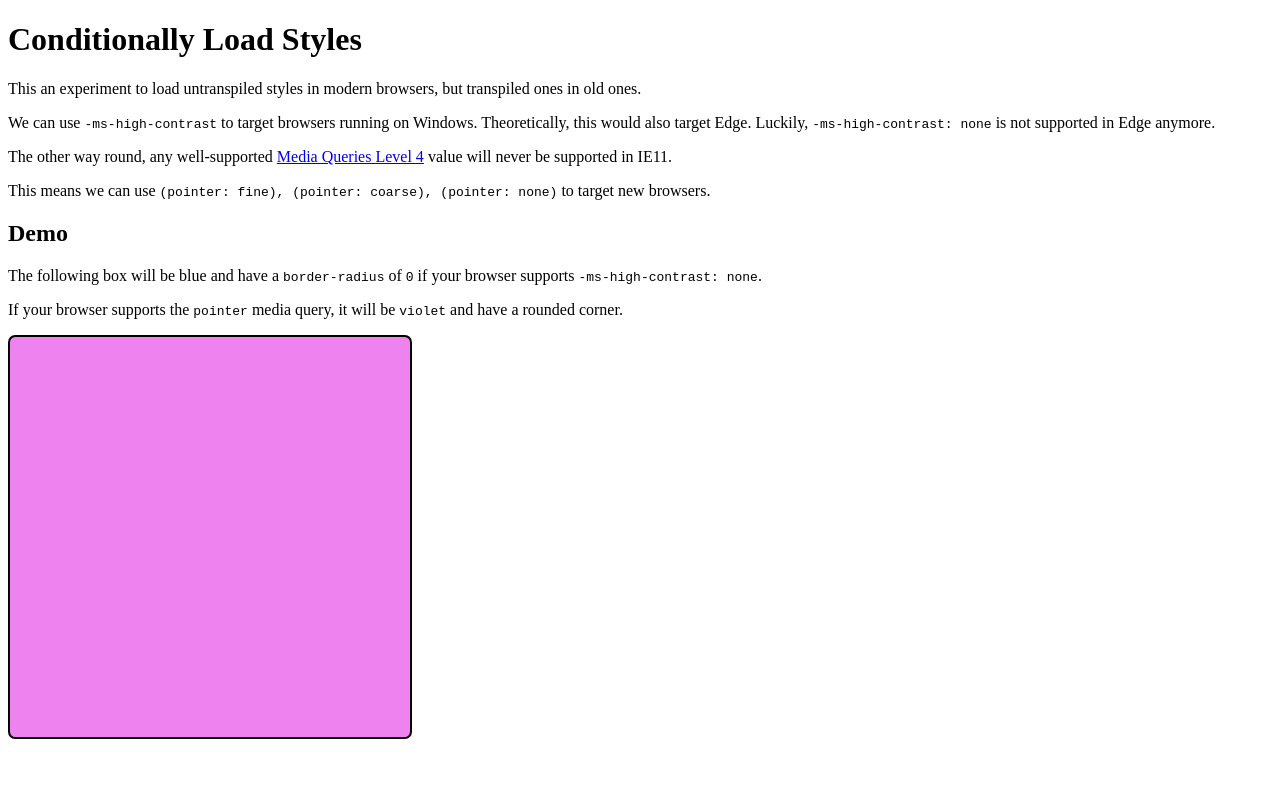
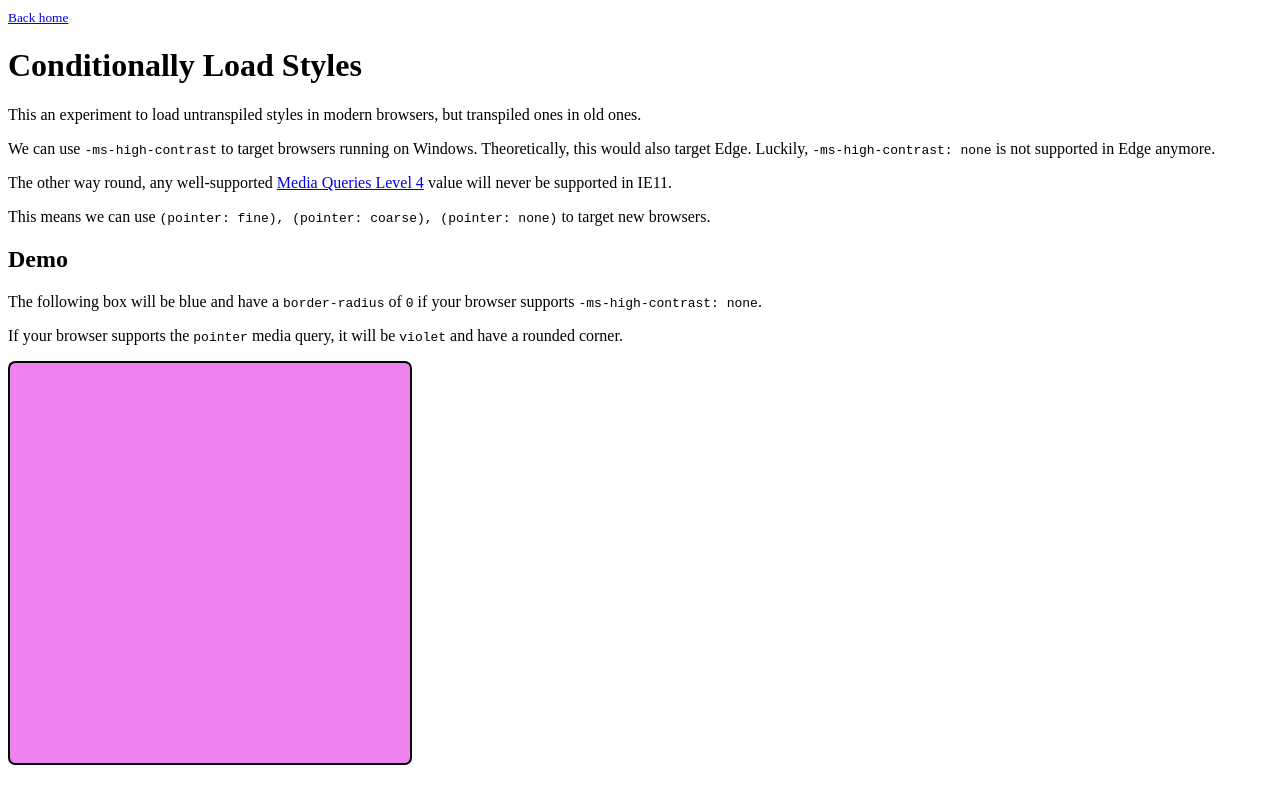
Before and after one commit to ovlb/playground.owlish, a plain HTML site: page conditional-styles/index.html in a window 1280 px wide. Drawn offline with Linux system fonts and the light colour scheme.

Commit message:
add home link

```diff
--- a/conditional-styles/index.html
+++ b/conditional-styles/index.html
@@ -12,6 +12,7 @@
 </head>
 
 <body>
+  <small><a href="/">Back home</a></small>
   <h1>Conditionally Load Styles</h1>
   <p>This an experiment to load untranspiled styles in modern browsers, but transpiled ones in old ones.</p>
   <p>We can use <code>-ms-high-contrast</code> to target browsers running on Windows. Theoretically, this would also
```
